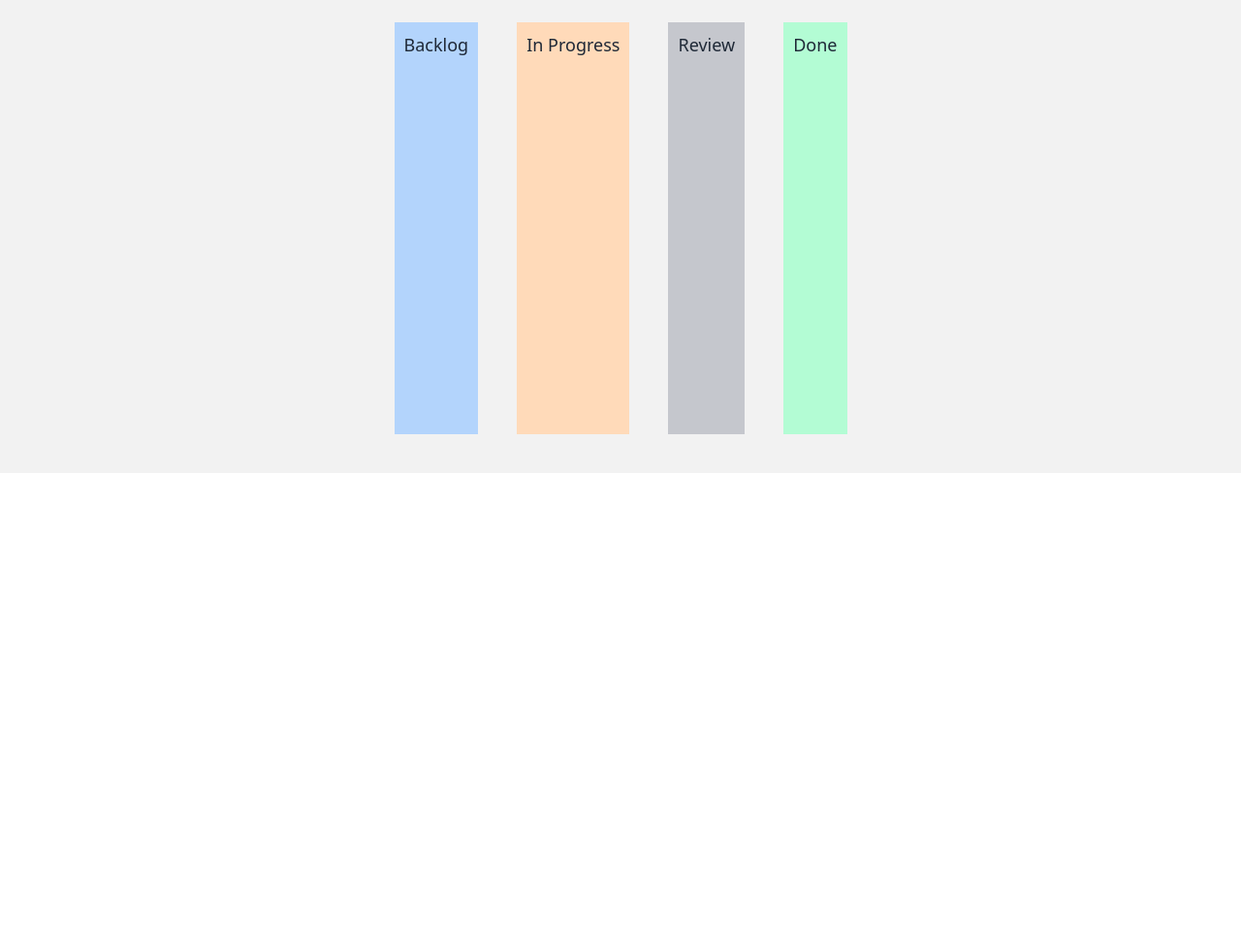
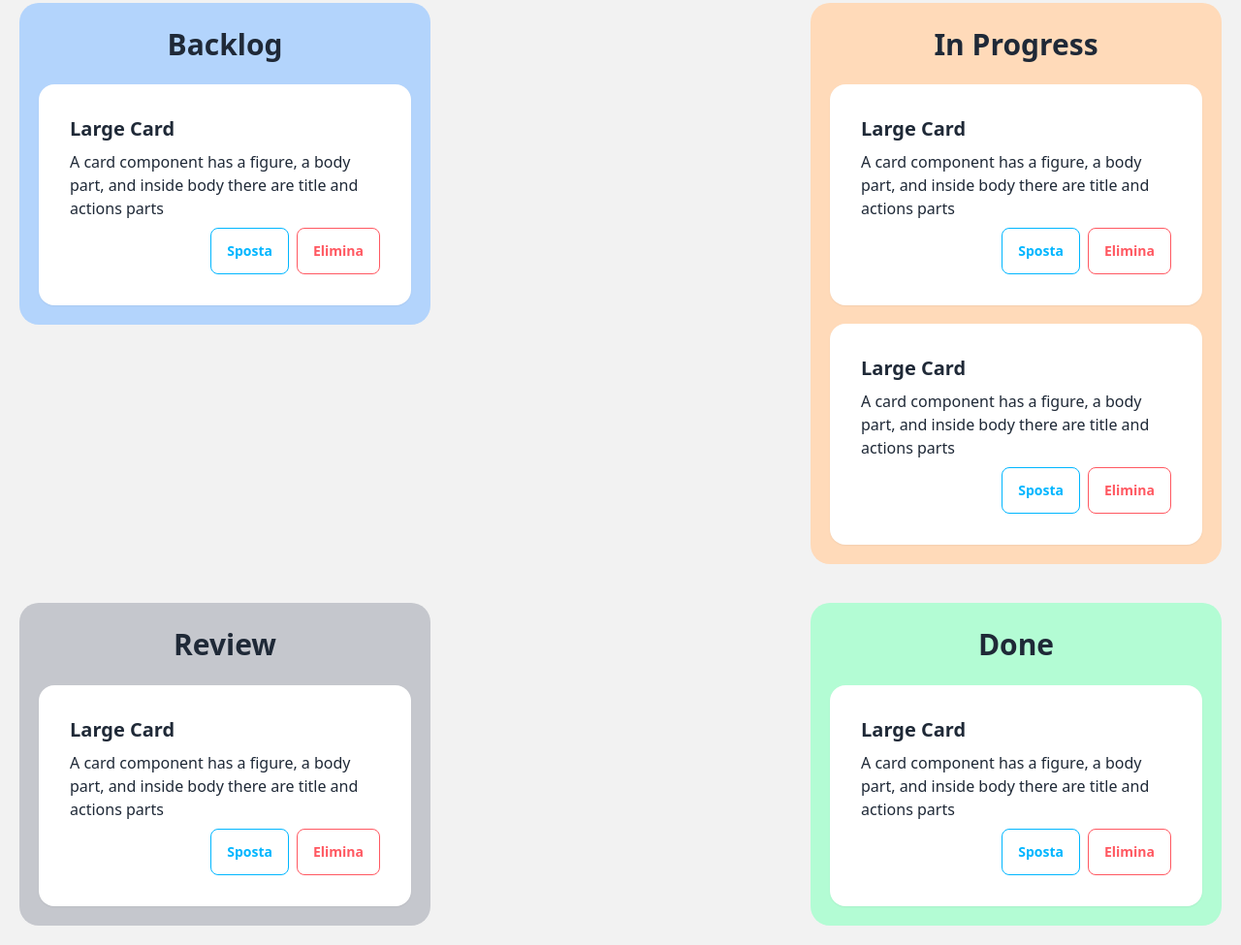
Before and after one commit to Simone-Rossi-GB/Todo-List, a website: page TodoList/src/index.html in a window 1280 px wide. Shown: the part 201-1176 px from the top of the page at 97% size. Before the commit the page ends 800 px from the top, so only its background shows below. Drawn offline with nearby package versions, Linux system fonts and the light colour scheme.

Commit message:
Miglioramento dei div che conterranno le note

```diff
--- a/TodoList/src/index.html
+++ b/TodoList/src/index.html
@@ -1,5 +1,6 @@
 <!DOCTYPE html>
 <html lang="it" data-theme="light">
+
 <head>
     <meta charset="UTF-8">
     <meta name="viewport" content="width=device-width, initial-scale=1.0">
@@ -8,8 +9,9 @@
     <!-- Tailwind CSS + DaisyUI via CDN -->
     <script src="https://cdn.tailwindcss.com"></script>
     <link href="https://cdn.jsdelivr.net/npm/daisyui@4.12.10/dist/full.min.css" rel="stylesheet" type="text/css" />
-    <link href = "styles.css" rel="stylesheet">
+    <link href="styles.css" rel="stylesheet">
 </head>
+
 <body class="bg-base-200">
 
     <!-- Menù a tendina -->
@@ -17,11 +19,14 @@
         <div class="flex-none">
             <div class="dropdown">
                 <div tabindex="0" role="button" class="btn btn-square btn-ghost">
-                <svg xmlns="http://www.w3.org/2000/svg" fill="none" viewBox="0 0 24 24" class="inline-block h-5 w-5 stroke-current">
-                    <path stroke-linecap="round" stroke-linejoin="round" stroke-width="2" d="M4 6h16M4 12h16M4 18h16"></path>
+                    <svg xmlns="http://www.w3.org/2000/svg" fill="none" viewBox="0 0 24 24"
+                        class="inline-block h-5 w-5 stroke-current">
+                        <path stroke-linecap="round" stroke-linejoin="round" stroke-width="2"
+                            d="M4 6h16M4 12h16M4 18h16"></path>
                     </svg>
                 </div>
-            <ul tabindex="0" class="menu menu-sm dropdown-content bg-base-100 rounded-box z-[1] mt-3 w-52 p-2 shadow">
+                <ul tabindex="0"
+                    class="menu menu-sm dropdown-content bg-base-100 rounded-box z-[1] mt-3 w-52 p-2 shadow">
                     <li><a>Home</a></li>
                     <li><a>Backlog</a></li>
                     <li><a>In Progress</a></li>
@@ -42,17 +47,19 @@
                     <path d="m21 21-4.3-4.3"></path>
                 </g>
             </svg>
-        <input type="search" required placeholder="Search"/>
+            <input type="search" required placeholder="Search" />
         </label>
 
         <div class="flex-none ml-4">
             <div class="dropdown dropdown-end">
                 <div tabindex="0" role="button" class="btn btn-ghost btn-circle avatar">
                     <div class="w-10 rounded-full">
-                    <img alt="Avatar" src="https://img.daisyui.com/images/stock/photo-1534528741775-53994a69daeb.webp" />
+                        <img alt="Avatar"
+                            src="https://img.daisyui.com/images/stock/photo-1534528741775-53994a69daeb.webp" />
                     </div>
                 </div>
-            <ul tabindex="0" class="menu menu-sm dropdown-content bg-base-100 rounded-box z-[1000] mt-3 w-52 p-2 shadow">
+                <ul tabindex="0"
+                    class="menu menu-sm dropdown-content bg-base-100 rounded-box z-[1000] mt-3 w-52 p-2 shadow">
                     <li>
                         <a class="justify-between">
                             Profile
@@ -82,7 +89,7 @@
 
             <div class="dropdown dropdown-end">
                 <button tabindex="0" role="button" class="btn btn-primary">Aggiungi</button>
-            <ul tabindex="0"  class="menu dropdown-content bg-base-100 rounded-box z-[1] w-52 p-2 shadow">
+                <ul tabindex="0" class="menu dropdown-content bg-base-100 rounded-box z-[1] w-52 p-2 shadow">
                     <li><a></a></li>
                 </ul>
             </div>
@@ -90,25 +97,76 @@
         </div>
     </div>
 
-    <div class = "todo-div elemento-centrato">
-        <div id = "backlog" class = "todo-list">
+    <div class="todo-div elemento-centrato">
+        <div id="backlog" class="todo-list">
             <div class="div-title">Backlog</div>
-            <div style="height: 10cm;"></div>
+            <div class="card w-96 bg-base-100 card-lg shadow-sm">
+                <div class="card-body">
+                    <h2 class="card-title">Large Card</h2>
+                    <p>A card component has a figure, a body part, and inside body there are title and actions parts</p>
+                    <div class="justify-end card-actions">
+                        <button class="btn btn-info btn-outline">Sposta</button>
+                        <button class="btn btn-error btn-outline">Elimina</button>
+                    </div>
+                </div>
             </div>
 
-        <div id = "in_progress" class = "todo-list">
-            <div class="div-title">In Progress</div>
-            <div style="height: 10cm;"></div>
         </div>
 
-        <div id = "review" class = "todo-list">
-            <div class="div-title">Review</div>
-            <div style="height: 10cm;"></div>
+        <div id="in_progress" class="todo-list">
+            <div class="div-title">In Progress</div>
+            <div class="card w-96 bg-base-100 card-lg shadow-sm">
+                <div class="card-body">
+                    <h2 class="card-title">Large Card</h2>
+                    <p>A card component has a figure, a body part, and inside body there are title and actions parts</p>
+                    <div class="justify-end card-actions">
+                        <button class="btn btn-info btn-outline">Sposta</button>
+                        <button class="btn btn-error btn-outline">Elimina</button>
+                    </div>
+                </div>
             </div>
 
-        <div id = "done" class = "todo-list">
+            <div class="card w-96 bg-base-100 card-lg shadow-sm" style = "margin-top: 5%;">
+                <div class="card-body">
+                    <h2 class="card-title">Large Card</h2>
+                    <p>A card component has a figure, a body part, and inside body there are title and actions parts</p>
+                    <div class="justify-end card-actions">
+                        <button class="btn btn-info btn-outline">Sposta</button>
+                        <button class="btn btn-error btn-outline">Elimina</button>
+                    </div>
+                </div>
+            </div>
+
+        </div>
+
+        <div id="review" class="todo-list">
+            <div class="div-title">Review</div>
+            <div class="card w-96 bg-base-100 card-lg shadow-sm">
+                <div class="card-body">
+                    <h2 class="card-title">Large Card</h2>
+                    <p>A card component has a figure, a body part, and inside body there are title and actions parts</p>
+                    <div class="justify-end card-actions">
+                        <button class="btn btn-info btn-outline">Sposta</button>
+                        <button class="btn btn-error btn-outline">Elimina</button>
+                    </div>
+                </div>
+            </div>
+
+        </div>
+
+        <div id="done" class="todo-list">
             <div class="div-title">Done</div>
-            <div style="height: 10cm;"></div>
+            <div class="card w-96 bg-base-100 card-lg shadow-sm">
+                <div class="card-body">
+                    <h2 class="card-title">Large Card</h2>
+                    <p>A card component has a figure, a body part, and inside body there are title and actions parts</p>
+                    <div class="justify-end card-actions">
+                        <button class="btn btn-info btn-outline">Sposta</button>
+                        <button class="btn btn-error btn-outline">Elimina</button>
+                    </div>
+                </div>
+            </div>
+
         </div>
     </div>
 
@@ -116,4 +174,5 @@
 
 
 </body>
+
 </html>
--- a/TodoList/src/styles.css
+++ b/TodoList/src/styles.css
@@ -30,45 +30,50 @@
     height: auto;
     display: flex;
     flex-direction: row;
+    flex-wrap: wrap;
     justify-content: space-between;
-    padding: 20px;
+    align-items: flex-start;
 
 }
 
-.div-title{
-    font-size: large;
+.div-title {
+    font-size: 30px;
     align-self: center;
+    font-weight: bold;
+    margin-bottom: 5%;
 }
 
-.todo-list{
+.todo-list {
     width: auto;
     height: auto;
     display: flex;
     flex-direction: column;
-    padding: 10px;
+    border-radius: 20px;
+    padding: 20px;
     margin: 20px;
 }
 
-#backlog{
+#backlog {
     background-color: #b3d4fc;
 }
 
-#in_progress{
+#in_progress {
     background-color: #ffdab9;
 }
 
-#review{
+#review {
     background-color: #c5c7cd;
 }
 
-#done{
+#done {
     background-color: #b3fcd4;
 }
 
 
 /* Nasconde scrollbar */
+html,
 body {
-    overflow-y: hidden;
+    overflow: auto;
 }
 
 body {
```
Lines whose indentation alone changed are shown as unchanged.
